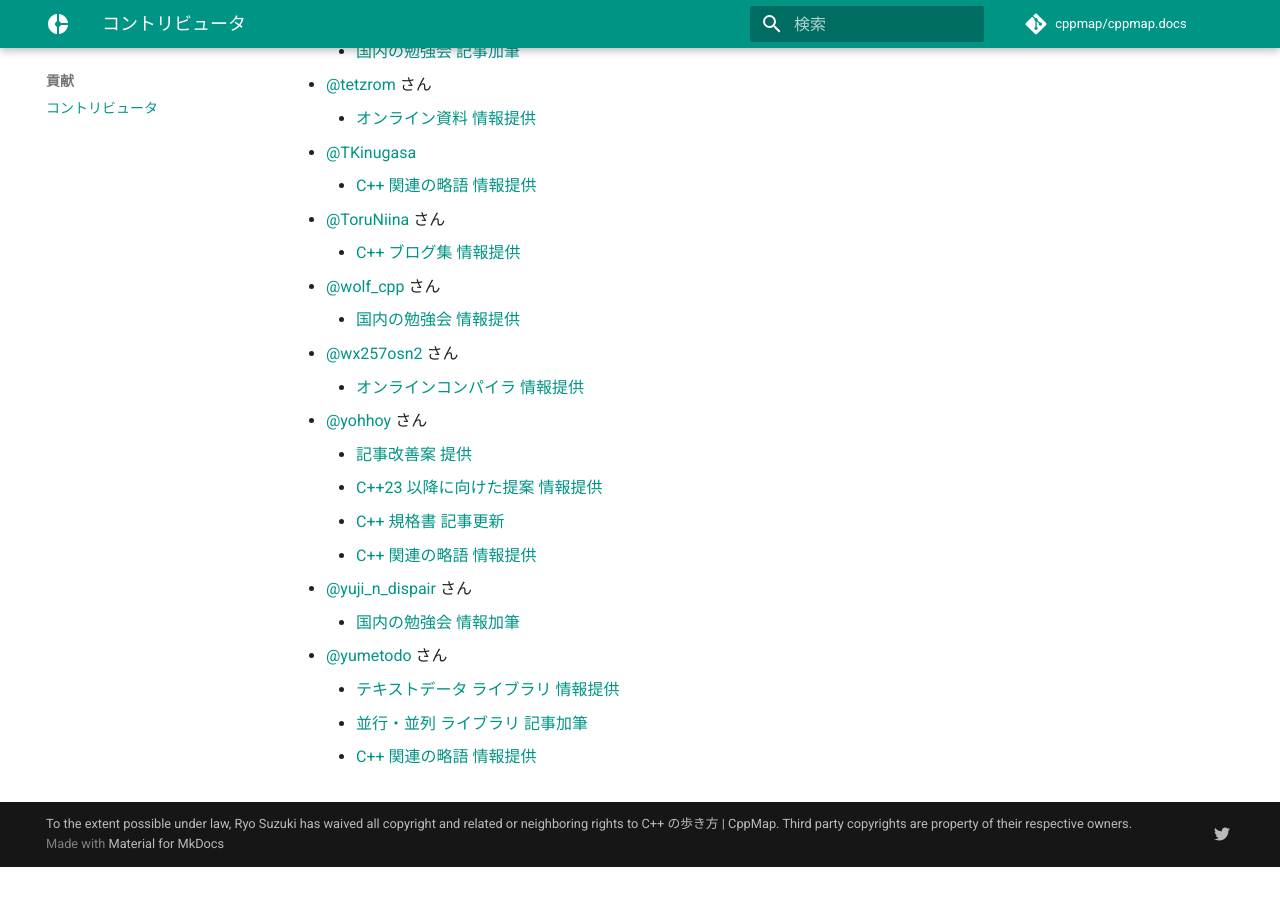
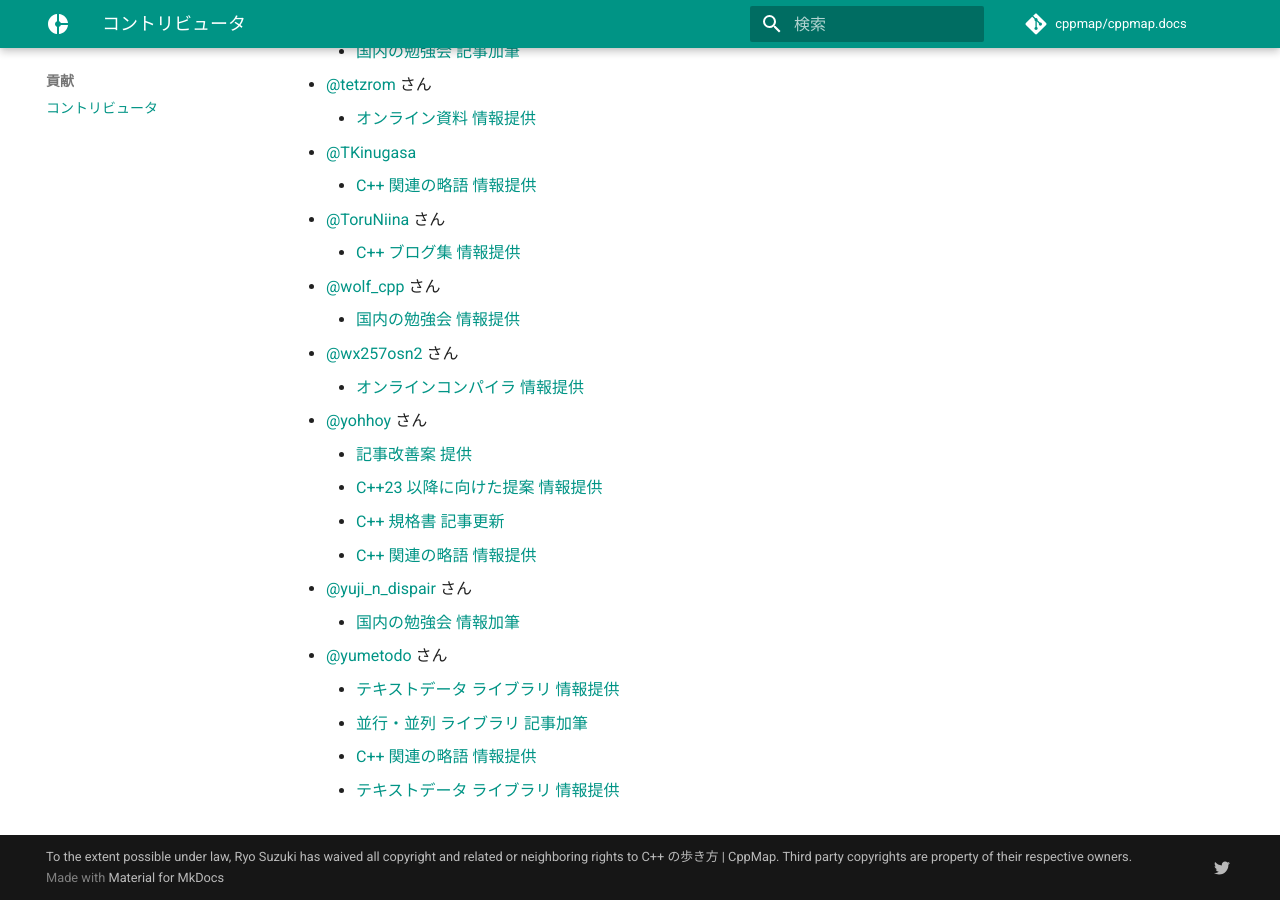
Before and after one commit to cppmap/cppmap.docs, an MkDocs documentation site: the page built from docs/contribution/contributors.md, in a window 1280 px wide and 900 px high, scrolled down 1683 px. Built offline with MkDocs 1.6.1 and Material for MkDocs 9.7.7, drawn with Linux system fonts in a browser that asks for light colours; nearby versions of some CDN libraries; comment, search, counter and statistics services are not loaded; before the commit the page ends 2550 px from its top, so only the background shows below that.

Commit message:
Update contributors.md

```diff
--- a/docs/contribution/contributors.md
+++ b/docs/contribution/contributors.md
@@ -71,3 +71,4 @@ C++ の歩き方 Web サイトの改善、情報拡充に協力してくれた
     - [テキストデータ ライブラリ 情報提供](https://github.com/cppmap/cppmap.docs/pull/17)
     - [並行・並列 ライブラリ 記事加筆](https://github.com/cppmap/cppmap.docs/pull/40)
     - [C++ 関連の略語 情報提供](https://github.com/cppmap/cppmap.docs/issues/41)
+    - [テキストデータ ライブラリ 情報提供](https://github.com/cppmap/cppmap.docs/pull/44)
```
